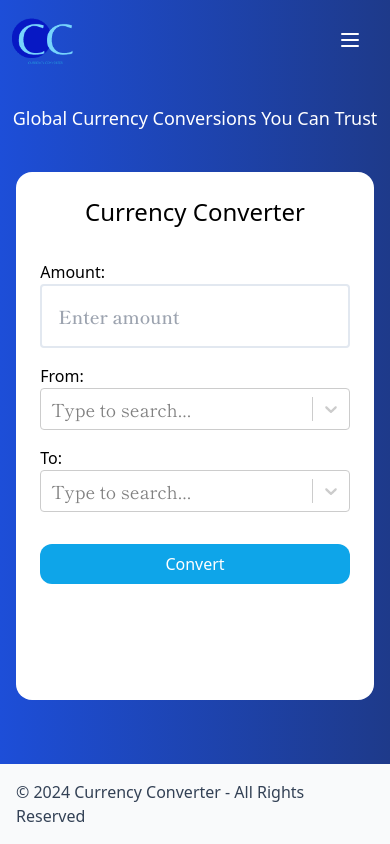
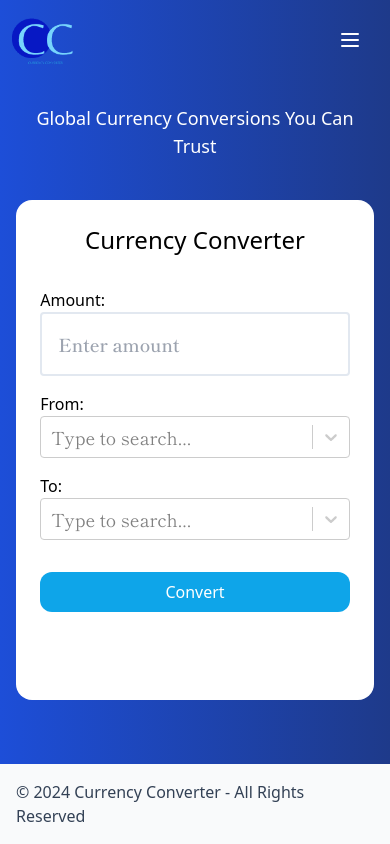
Before and after one commit to Amina880/currencyConverter, a React (Vite) app in the folder currency-converter/: page / in a window 390 px wide. Built offline with nearby package versions, Linux system fonts and the light colour scheme; no server answers.

Commit message:
styles: added px on header

```diff
--- a/currency-converter/src/pages/Home.jsx
+++ b/currency-converter/src/pages/Home.jsx
@@ -10,7 +10,7 @@ function Home() {
     {/*Home Page */}
     <div className='min-h-screen flex flex-col bg-gradient-to-r from-blue-700 to-blue-900'>
         <Layout>
-        <div className='mx-auto mt-6 sm:mt-12 mb-2 w-fit font-medium text-center sm:text-2xl text-lg text-white pb-4 sm:pb-8 '>
+        <div className='mx-auto px-4 mt-6 sm:mt-12 mb-2 w-fit font-medium text-center sm:text-2xl text-lg text-white pb-4 sm:pb-8 '>
             {/*Hero Piece*/}
             <p>Global Currency Conversions You Can Trust</p>
         </div>
```
